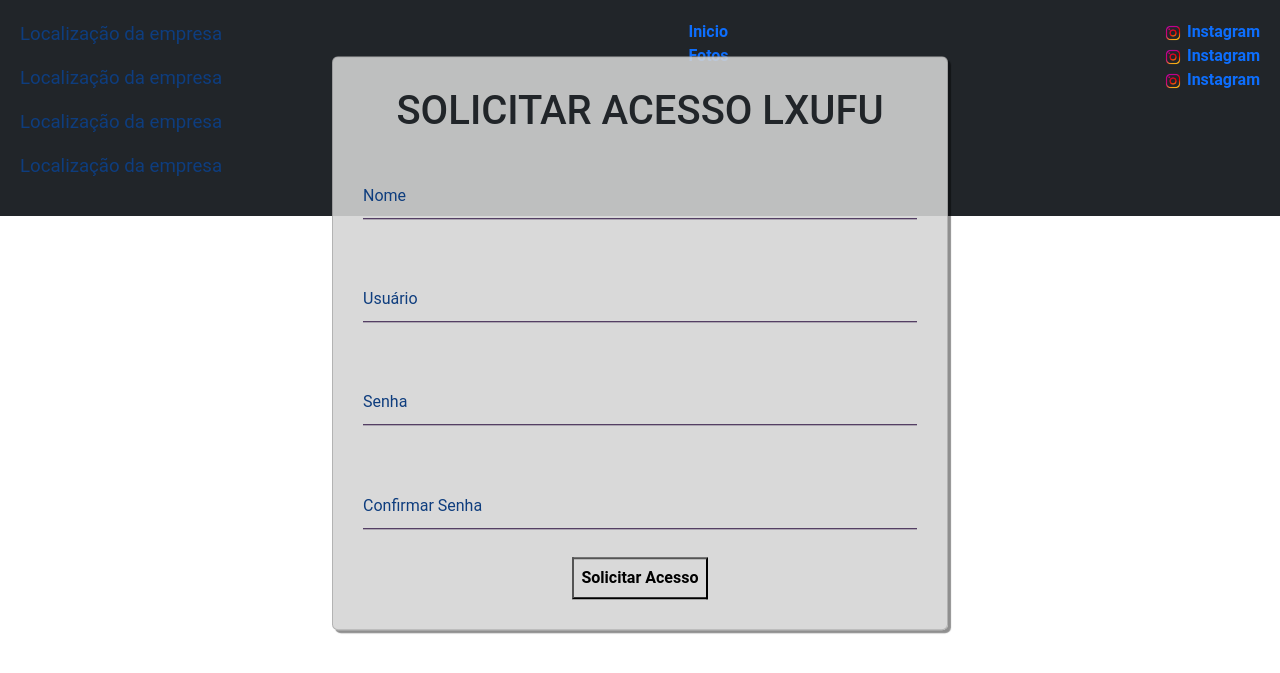
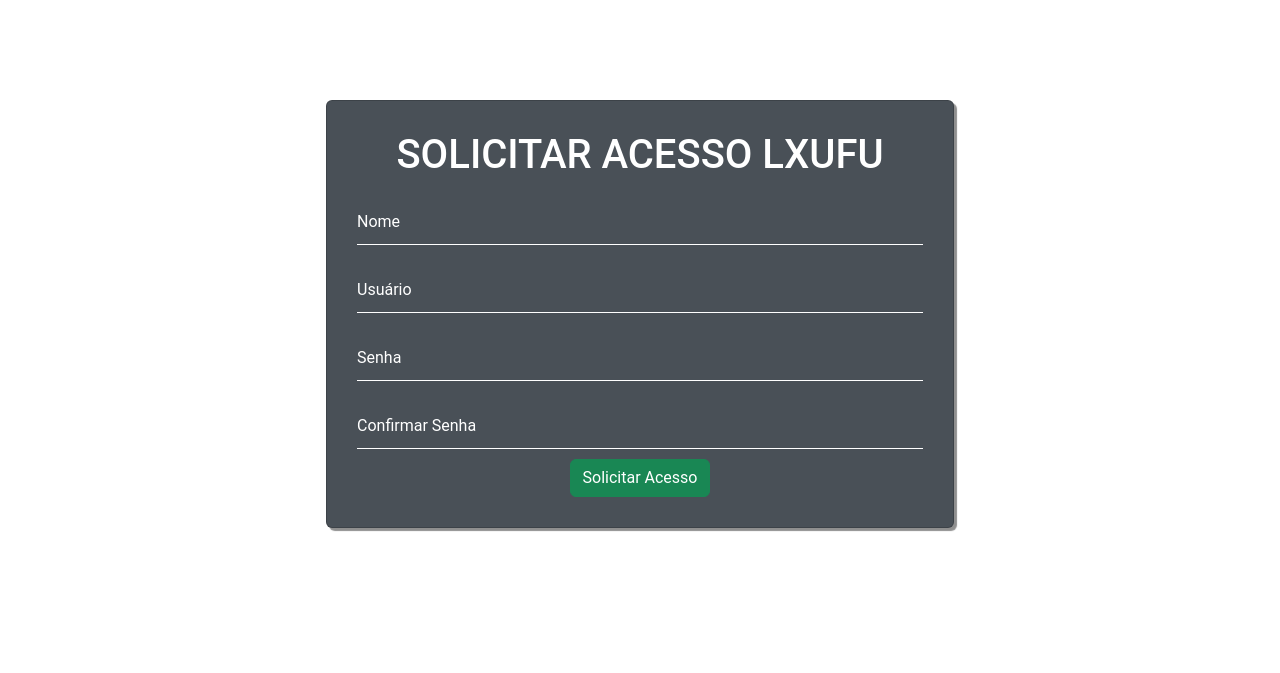
Before and after one commit to CalebePrates/trabalho-final-ppi, a PHP site: page /cadastro.html in a window 1280 px wide. Shown: the part 57-730 px from the top of the page. Run offline with PHP 8.4, Linux system fonts and the light colour scheme.

Commit message:
melhorias de estrutura e style

```diff
--- a/cadastro.html
+++ b/cadastro.html
@@ -38,7 +38,7 @@
         <section class="row " id="section-login">
             <form class="col-sm-12 col-md-8 col-xl-6 container center ">
                         <div  class="card">
-                            <h1>SOLICITAR ACESSO LXUFU </h1>
+                            <h1 class="text-white">SOLICITAR ACESSO LXUFU </h1>
                             <div id="msgError"></div>
                             <div id="msgSuccess"></div>
 
@@ -65,47 +65,13 @@
                             </div>
 
                             <div class="justify-center">
-                                <button type="" id="btnCadastro" onclick="cadastrar()">Solicitar Acesso</button>
+                                <button class="btn btn-success" id="btnCadastro" onclick="cadastrar()">Solicitar Acesso</button>
                             </div>
                         </div>
             <script src="js/cadastro.js"></script>
               </form>
         </section>
     </main>
-    <footer>
-        <div>
-            <p>Localização da empresa</p>
-            <p>Localização da empresa</p>
-            <p>Localização da empresa</p>
-            <p>Localização da empresa</p>
-        </div>
-        <div>
-            <ul>
-                <li><a href="#slider">Inicio</a></li>
-                <li><a href="#section-galeria">Fotos</a></li>
-            </ul>
-        </div>
-        <div id="redes-socias">
-            <div>
-                <a href="">
-                    <img class="imagem-footer" src="images/logo-instagram.png" alt="logo instagram">
-                    <span>Instagram</span>
-                </a>
-            </div>
-            <div>
-                <a href="">
-                    <img class="imagem-footer" src="images/logo-instagram.png" alt="logo instagram">
-                    <span>Instagram</span>
-                </a>
-            </div>
-            <div>
-                <a href="">
-                    <img class="imagem-footer" src="images/logo-instagram.png" alt="logo instagram">
-                    <span>Instagram</span>
-                </a>
-            </div>
-        </div>
-    </footer>
     <script src="https://cdn.jsdelivr.net/npm/bootstrap@5.3.2/dist/js/bootstrap.bundle.min.js" integrity="sha384-C6RzsynM9kWDrMNeT87bh95OGNyZPhcTNXj1NW7RuBCsyN/o0jlpcV8Qyq46cDfL" crossorigin="anonymous"></script>
   </body>
 </html>
--- a/css/login.css
+++ b/css/login.css
@@ -10,17 +10,9 @@
     font-family: 'Roboto', sans-serif;
 }
 
-
-.center {
-    position: absolute;
-    left: 50%;
-    top: 50%;
-    transform: translate(-50%, -50%);
-    }
-
-
 .card{
-    background-color: #d4d4d4e1 !important;
+    margin: 100px 0;
+    background-color: #495057 !important;
     padding: 30px;
     border-radius: 4%;
     box-shadow: 3px 3px 1px 0px #00000070;
@@ -29,15 +21,13 @@
 h1{
     text-align: center;
     margin-top: 20px;
-    color: #000000;
 }
 
 .label-float input{
     width: 100%;
     padding: 5px 5px;
-    display: inline-block;
     border: 0;
-    border-bottom: 1px solid #2a0e3f ;
+    border-bottom: 1px solid #fff ;
     background-color: transparent;
     outline: none;
     min-width: 180px;
@@ -49,16 +39,12 @@ h1{
 .label-float{
     position: relative;
     padding-top: 13px;
-    margin-top: 5%;
-    margin-bottom: 5%;
-}
-
-.label-float input:focus{
-    border-bottom: 2px solid #5f7da7;
+    margin-top: 10px;
+    margin-bottom: 10px;
 }
 
 .label-float label{
-    color: #0e3d7e;
+    color: white;
     cursor:none;
     position: absolute;
     top:0;
@@ -71,25 +57,6 @@ h1{
 .label-float input:valid + label{
     font-size: 13px;
     margin-top: 0;
-    border-bottom: 2px solid #0e3d7e;
-}
-
-button{
-    background-color: transparent;
-    padding: 7px;
-    font-weight: bold;
-    font-size: 12pt;
-    margin-top: 20px;
-    border-radius: 4px;
-    outline: none;
-    cursor: pointer;
-
-}
-
-button:hover{
-    background-color: #0A2347;
-    color: #fff ;
-    transition: all .3s ease-out;
 }
 
 
@@ -106,20 +73,16 @@ hr{
 }
 
 p{
-    color: #0e3d7e;
+    color: #fff;
     font-size: 14pt;
     text-align: center;
 }
 
 a{
-    color: #0e3d7e;
+    color: #fff;
     font-weight: bold;
     text-decoration: none;
     transition: all .3s ease-out;
-}
-
-a:hover{
-    color: #0c71b4;
 }
 
 #msgSuccess{
```
Also changed, not shown: css/admin.css (+9 -0 lines), login.html (+2 -36 lines).
